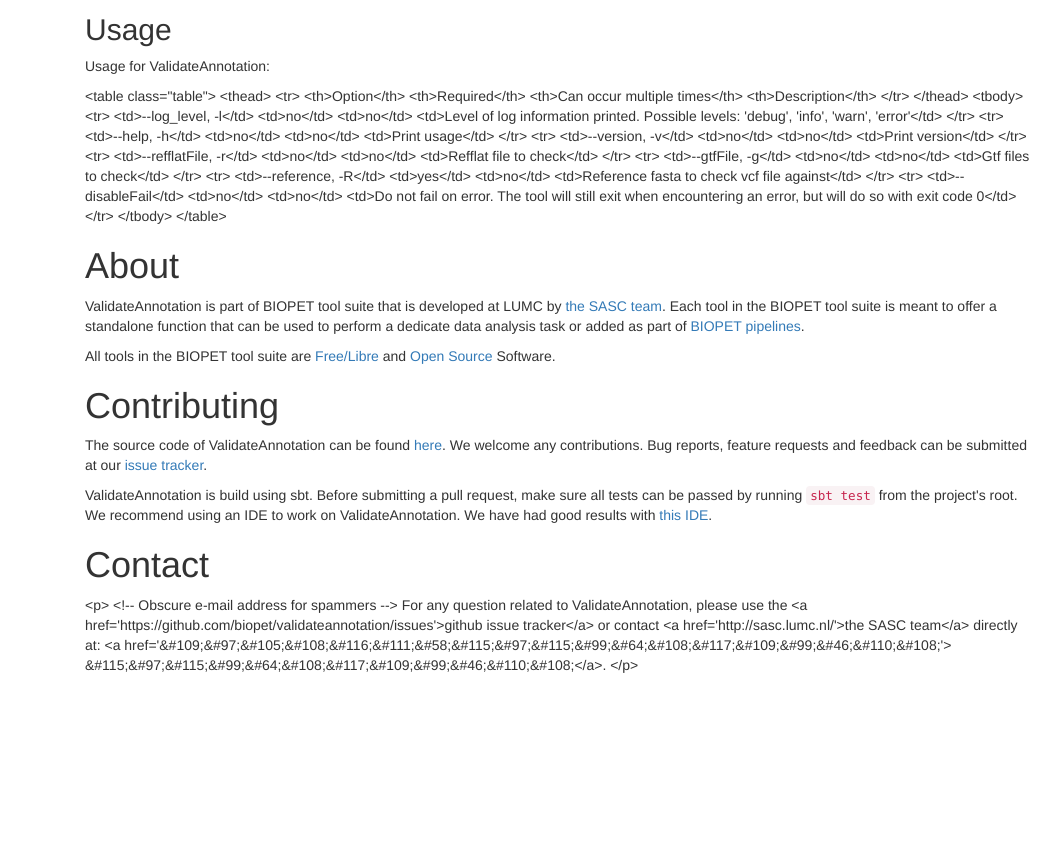
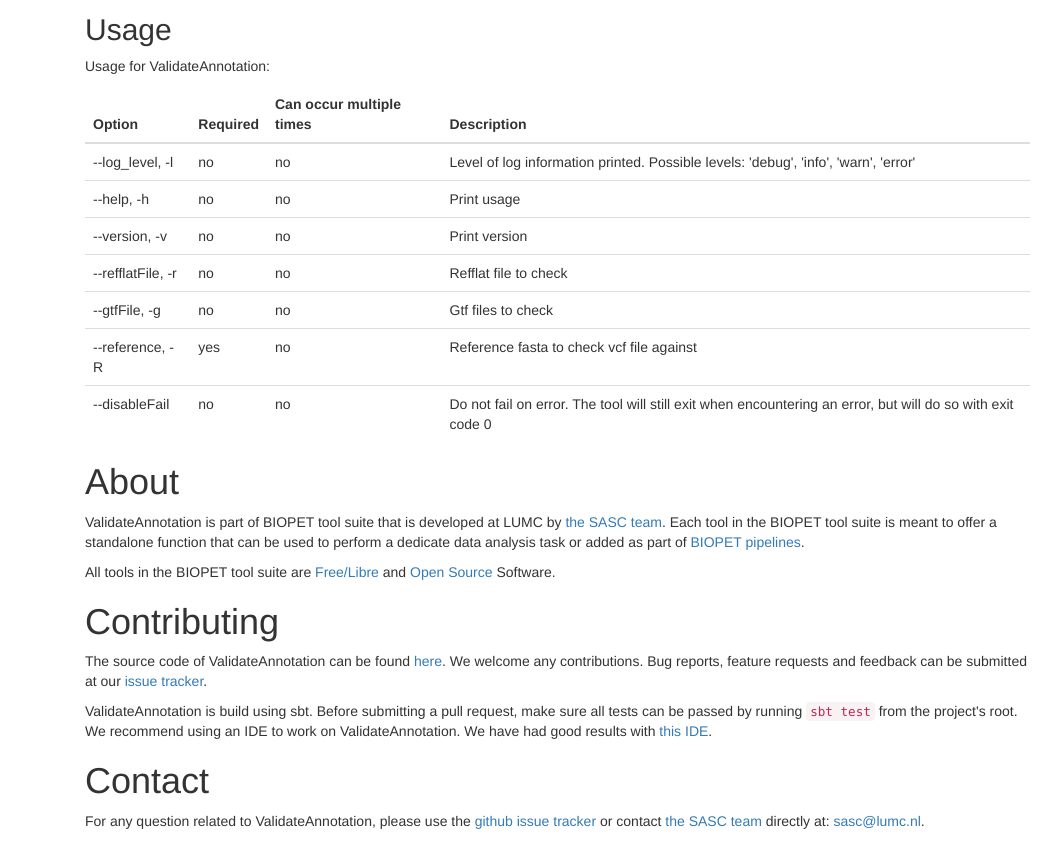
Before and after one commit to biopet/validateannotation, a plain HTML site: page develop/index.html in a window 1280 px wide. Shown: the part 800-1641 px from the top of the page, without its empty margins (180-1241 px from the left). Before the commit the page ends 1485 px from the top, so only its background shows below. Drawn offline with nearby package versions, Linux system fonts and the light colour scheme.

Commit message:
updated site

```diff
--- a/develop/index.html
+++ b/develop/index.html
@@ -116,60 +116,60 @@
 
         <h2 id="usage" class="section">Usage</h2>
         <p>Usage for ValidateAnnotation:</p>
-        <p>&lt;table class=&quot;table&quot;&gt;
-          &lt;thead&gt;
-            &lt;tr&gt;
-              &lt;th&gt;Option&lt;/th&gt;
-              &lt;th&gt;Required&lt;/th&gt;
-              &lt;th&gt;Can occur multiple times&lt;/th&gt;
-              &lt;th&gt;Description&lt;/th&gt;
-            &lt;/tr&gt;
-          &lt;/thead&gt;
-          &lt;tbody&gt;
-            &lt;tr&gt;
-              &lt;td&gt;--log_level, -l&lt;/td&gt;
-              &lt;td&gt;no&lt;/td&gt;
-              &lt;td&gt;no&lt;/td&gt;
-              &lt;td&gt;Level of log information printed. Possible levels: &#39;debug&#39;, &#39;info&#39;, &#39;warn&#39;, &#39;error&#39;&lt;/td&gt;
-            &lt;/tr&gt;
-            &lt;tr&gt;
-              &lt;td&gt;--help, -h&lt;/td&gt;
-              &lt;td&gt;no&lt;/td&gt;
-              &lt;td&gt;no&lt;/td&gt;
-              &lt;td&gt;Print usage&lt;/td&gt;
-            &lt;/tr&gt;
-            &lt;tr&gt;
-              &lt;td&gt;--version, -v&lt;/td&gt;
-              &lt;td&gt;no&lt;/td&gt;
-              &lt;td&gt;no&lt;/td&gt;
-              &lt;td&gt;Print version&lt;/td&gt;
-            &lt;/tr&gt;
-            &lt;tr&gt;
-              &lt;td&gt;--refflatFile, -r&lt;/td&gt;
-              &lt;td&gt;no&lt;/td&gt;
-              &lt;td&gt;no&lt;/td&gt;
-              &lt;td&gt;Refflat file to check&lt;/td&gt;
-            &lt;/tr&gt;
-            &lt;tr&gt;
-              &lt;td&gt;--gtfFile, -g&lt;/td&gt;
-              &lt;td&gt;no&lt;/td&gt;
-              &lt;td&gt;no&lt;/td&gt;
-              &lt;td&gt;Gtf files to check&lt;/td&gt;
-            &lt;/tr&gt;
-            &lt;tr&gt;
-              &lt;td&gt;--reference, -R&lt;/td&gt;
-              &lt;td&gt;yes&lt;/td&gt;
-              &lt;td&gt;no&lt;/td&gt;
-              &lt;td&gt;Reference fasta to check vcf file against&lt;/td&gt;
-            &lt;/tr&gt;
-            &lt;tr&gt;
-              &lt;td&gt;--disableFail&lt;/td&gt;
-              &lt;td&gt;no&lt;/td&gt;
-              &lt;td&gt;no&lt;/td&gt;
-              &lt;td&gt;Do not fail on error. The tool will still exit when encountering an error, but will do so with exit code 0&lt;/td&gt;
-            &lt;/tr&gt;
-          &lt;/tbody&gt;
-        &lt;/table&gt;</p>
+        <table class="table">
+          <thead>
+            <tr>
+              <th>Option</th>
+              <th>Required</th>
+              <th>Can occur multiple times</th>
+              <th>Description</th>
+            </tr>
+          </thead>
+          <tbody>
+            <tr>
+              <td>--log_level, -l</td>
+              <td>no</td>
+              <td>no</td>
+              <td>Level of log information printed. Possible levels: &#39;debug&#39;, &#39;info&#39;, &#39;warn&#39;, &#39;error&#39;</td>
+            </tr>
+            <tr>
+              <td>--help, -h</td>
+              <td>no</td>
+              <td>no</td>
+              <td>Print usage</td>
+            </tr>
+            <tr>
+              <td>--version, -v</td>
+              <td>no</td>
+              <td>no</td>
+              <td>Print version</td>
+            </tr>
+            <tr>
+              <td>--refflatFile, -r</td>
+              <td>no</td>
+              <td>no</td>
+              <td>Refflat file to check</td>
+            </tr>
+            <tr>
+              <td>--gtfFile, -g</td>
+              <td>no</td>
+              <td>no</td>
+              <td>Gtf files to check</td>
+            </tr>
+            <tr>
+              <td>--reference, -R</td>
+              <td>yes</td>
+              <td>no</td>
+              <td>Reference fasta to check vcf file against</td>
+            </tr>
+            <tr>
+              <td>--disableFail</td>
+              <td>no</td>
+              <td>no</td>
+              <td>Do not fail on error. The tool will still exit when encountering an error, but will do so with exit code 0</td>
+            </tr>
+          </tbody>
+        </table>
 
         <h1 id="about" class="section">About</h1>
         <p>ValidateAnnotation is part of BIOPET tool suite that is developed at LUMC by <a href="http://sasc.lumc.nl/">the SASC team</a>.
@@ -187,14 +187,14 @@
         good results with <a href="https://www.jetbrains.com/idea/">this IDE</a>.</p>
 
         <h1 id="contact" class="section">Contact</h1>
-        <p>&lt;p&gt;
-          &lt;!-- Obscure e-mail address for spammers --&gt;
+        <p>
+          <!-- Obscure e-mail address for spammers -->
         For any question related to ValidateAnnotation, please use the
-        &lt;a href=&#39;https://github.com/biopet/validateannotation/issues&#39;&gt;github issue tracker&lt;/a&gt;
+        <a href='https://github.com/biopet/validateannotation/issues'>github issue tracker</a>
         or contact
-         &lt;a href=&#39;http://sasc.lumc.nl/&#39;&gt;the SASC team&lt;/a&gt; directly at: &lt;a href=&#39;&amp;#109;&amp;#97;&amp;#105;&amp;#108;&amp;#116;&amp;#111;&amp;#58;&amp;#115;&amp;#97;&amp;#115;&amp;#99;&amp;#64;&amp;#108;&amp;#117;&amp;#109;&amp;#99;&amp;#46;&amp;#110;&amp;#108;&#39;&gt;
-        &amp;#115;&amp;#97;&amp;#115;&amp;#99;&amp;#64;&amp;#108;&amp;#117;&amp;#109;&amp;#99;&amp;#46;&amp;#110;&amp;#108;&lt;/a&gt;.
-        &lt;/p&gt;</p>
+         <a href='http://sasc.lumc.nl/'>the SASC team</a> directly at: <a href='&#109;&#97;&#105;&#108;&#116;&#111;&#58;&#115;&#97;&#115;&#99;&#64;&#108;&#117;&#109;&#99;&#46;&#110;&#108;'>
+        &#115;&#97;&#115;&#99;&#64;&#108;&#117;&#109;&#99;&#46;&#110;&#108;</a>.
+        </p>
 
       </div>
     </div>
```
Also changed, not shown: develop/api/nl/biopet/tools/validateannotation/ValidateAnnotation$.html (+34 -0 lines).
